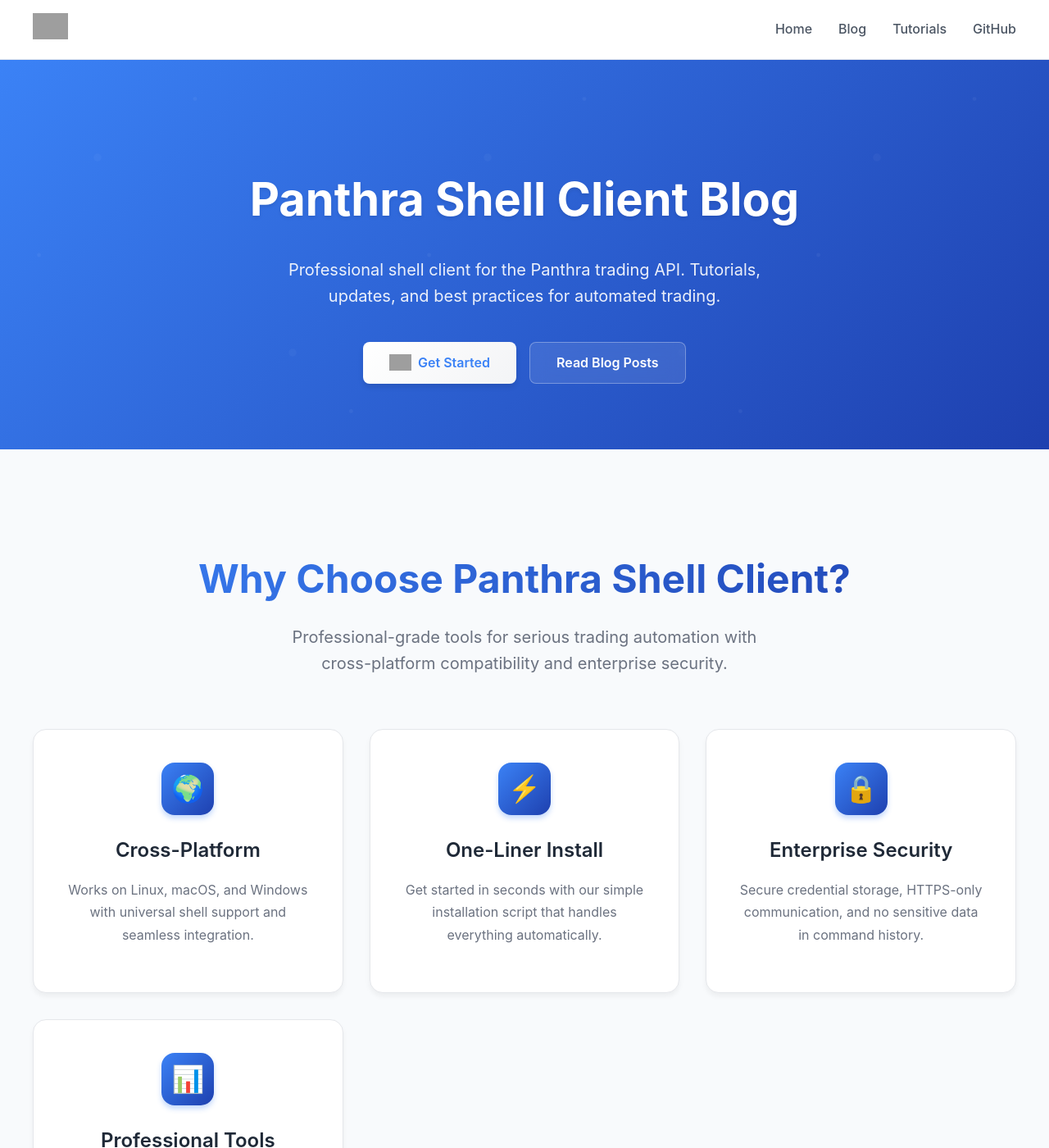
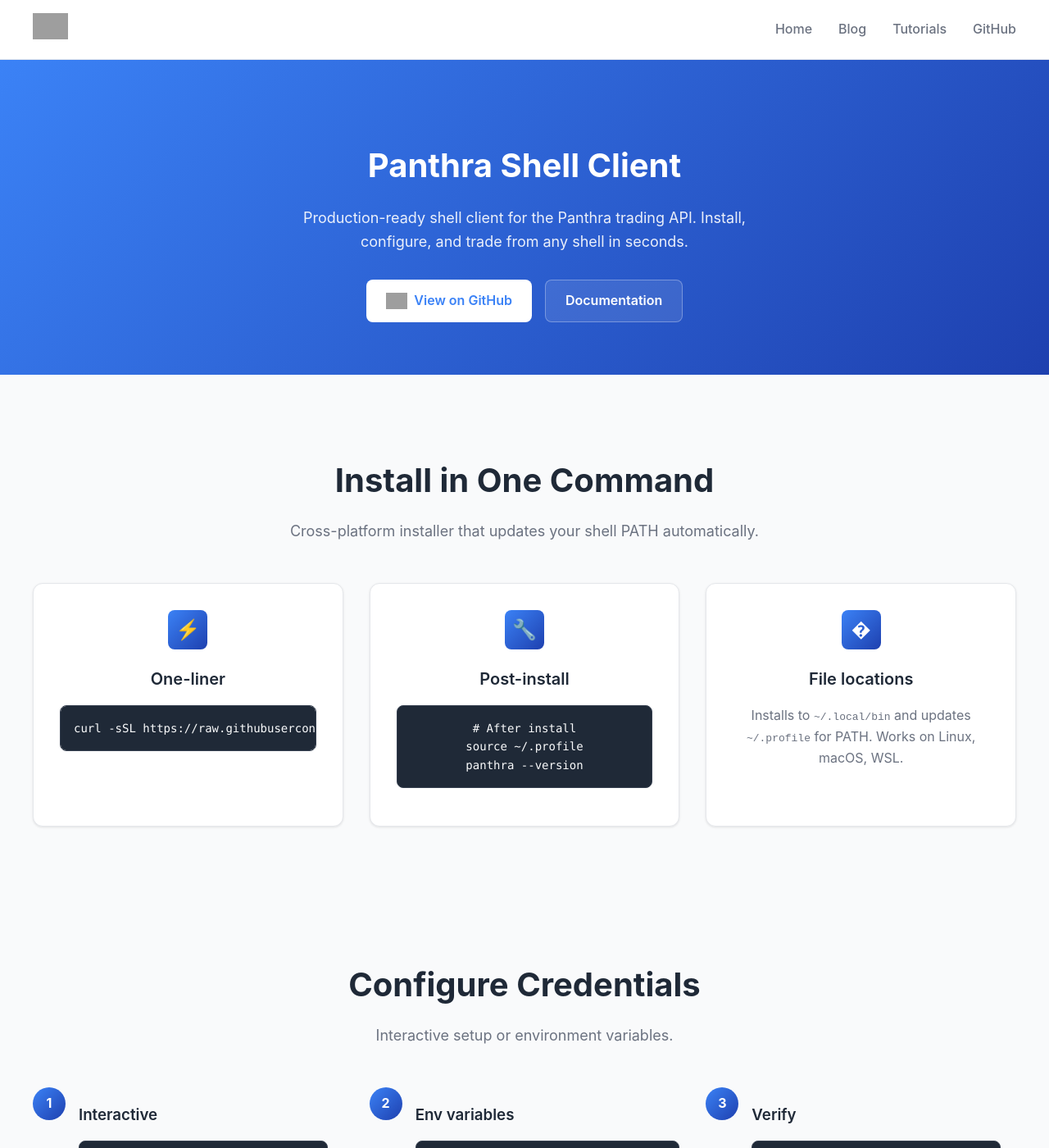
Before and after one commit to Panthra-ai/panthra-shell-client, a Jekyll site: the page built from docs/index.html, in a window 1280 px wide and 1400 px high. Shown: the whole window at 82% size. Built offline with Jekyll 4.4.1, drawn with Linux system fonts in a browser that asks for light colours; some of the changed text lies outside the part shown; grey boxes are pictures that could not be loaded.

Commit message:
Add professional.css and update layout links

```diff
--- a/docs/_layouts/default.html
+++ b/docs/_layouts/default.html
@@ -28,7 +28,7 @@
     <link rel="canonical" href="{{ site.url }}{{ site.baseurl }}{{ page.url }}">
 
     <!-- Professional CSS -->
-    <link rel="stylesheet" href="{{ '/assets/css/style.css' | relative_url }}">
+    <link rel="stylesheet" href="{{ '/assets/css/professional.css' | relative_url }}">
 
     <!-- Favicon -->
     <link rel="icon" type="image/x-icon" href="{{ '/assets/images/favicon.ico' | relative_url }}">
@@ -66,7 +66,7 @@
         <nav class="navigation">
             <div class="nav-container">
                 <a href="{{ site.baseurl }}/" class="logo">
-                    <img src="{{ '/assets/images/logo.png' | relative_url }}" alt="Panthra Logo">
+                    <img src="{{ '/assets/images/logo-light.png' | relative_url }}" alt="Panthra Logo">
                 </a>
                 <ul class="nav-links">
                     <li><a href="{{ site.baseurl }}/" class="nav-link">Home</a></li>
@@ -96,9 +96,9 @@
                 <div class="footer-section">
                     <h4>Resources</h4>
                     <ul>
-                        <li><a href="https://de.panthra.ai/documentation/clients-panthra-shell-client">Documentation</a></li>
-                        <li><a href="https://de.panthra.ai">Panthra Platform</a></li>
-                        <li><a href="https://de.panthra.ai/support">Support</a></li>
+                        <li><a href="https://dev.panthra.ai/documentation/clients-panthra-shell-client">Documentation</a></li>
+                        <li><a href="https://dev.panthra.ai">Panthra Platform</a></li>
+                        <li><a href="https://dev.panthra.ai/support">Support</a></li>
                     </ul>
                 </div>
                 <div class="footer-section">
--- /dev/null
+++ b/docs/assets/css/professional.css
@@ -0,0 +1,513 @@
+/* Simple Professional Design for Panthra Shell Client */
+
+/* Override GitHub styles */
+body {
+  font-family: -apple-system, BlinkMacSystemFont, 'Segoe UI', Roboto, sans-serif !important;
+  line-height: 1.6;
+  color: #1f2937 !important;
+  background-color: #ffffff !important;
+  margin: 0 !important;
+  padding: 0 !important;
+}
+
+/* Hide GitHub default content */
+.page-wrapper, .markdown-body {
+  max-width: none !important;
+  padding: 0 !important;
+  margin: 0 !important;
+  background: none !important;
+}
+
+/* Professional Navigation */
+.site-header {
+  background: #ffffff;
+  border-bottom: 1px solid #e5e7eb;
+  padding: 1rem 0;
+  position: sticky;
+  top: 0;
+  z-index: 100;
+}
+
+.nav-container {
+  max-width: 1200px;
+  margin: 0 auto;
+  padding: 0 2rem;
+  display: flex;
+  justify-content: space-between;
+  align-items: center;
+}
+
+.logo img {
+  height: 32px;
+  width: auto;
+}
+
+.nav-links {
+  display: flex;
+  list-style: none;
+  margin: 0;
+  padding: 0;
+  gap: 2rem;
+}
+
+.nav-link {
+  color: #6b7280;
+  text-decoration: none;
+  font-weight: 500;
+  transition: color 0.2s;
+}
+
+.nav-link:hover {
+  color: #3b82f6;
+}
+
+/* Hero Section */
+.hero-section {
+  background: linear-gradient(135deg, #3b82f6 0%, #1e40af 100%);
+  color: white;
+  padding: 4rem 0;
+  text-align: center;
+}
+
+.hero-content h1 {
+  font-size: 2.5rem;
+  font-weight: 700;
+  margin-bottom: 1rem;
+}
+
+.hero-description {
+  font-size: 1.125rem;
+  margin-bottom: 2rem;
+  opacity: 0.9;
+  max-width: 600px;
+  margin-left: auto;
+  margin-right: auto;
+}
+
+.hero-actions {
+  display: flex;
+  gap: 1rem;
+  justify-content: center;
+  flex-wrap: wrap;
+}
+
+.btn-primary {
+  background: #ffffff;
+  color: #3b82f6;
+  padding: 0.75rem 1.5rem;
+  border-radius: 0.5rem;
+  text-decoration: none;
+  font-weight: 600;
+  display: inline-flex;
+  align-items: center;
+  gap: 0.5rem;
+  transition: transform 0.2s;
+}
+
+.btn-primary:hover {
+  transform: translateY(-2px);
+}
+
+.btn-secondary {
+  background: rgba(255, 255, 255, 0.1);
+  color: white;
+  padding: 0.75rem 1.5rem;
+  border-radius: 0.5rem;
+  text-decoration: none;
+  font-weight: 600;
+  display: inline-flex;
+  align-items: center;
+  gap: 0.5rem;
+  border: 1px solid rgba(255, 255, 255, 0.3);
+  transition: transform 0.2s;
+}
+
+.btn-secondary:hover {
+  transform: translateY(-2px);
+  background: rgba(255, 255, 255, 0.2);
+}
+
+.btn-primary img, .btn-secondary img {
+  height: 20px;
+  width: auto;
+}
+
+/* Features Section */
+.features-section {
+  padding: 4rem 0;
+  background: #f9fafb;
+}
+
+.section-header {
+  text-align: center;
+  margin-bottom: 3rem;
+}
+
+.section-title {
+  font-size: 2.5rem;
+  font-weight: 700;
+  color: #1f2937;
+  margin-bottom: 1rem;
+}
+
+.section-subtitle {
+  font-size: 1.125rem;
+  color: #6b7280;
+  max-width: 600px;
+  margin: 0 auto;
+}
+
+.features-grid {
+  display: grid;
+  grid-template-columns: repeat(auto-fit, minmax(300px, 1fr));
+  gap: 2rem;
+  max-width: 1200px;
+  margin: 0 auto;
+  padding: 0 2rem;
+}
+
+.feature-card {
+  background: white;
+  padding: 2rem;
+  border-radius: 0.75rem;
+  text-align: center;
+  box-shadow: 0 1px 3px rgba(0, 0, 0, 0.1);
+  border: 1px solid #e5e7eb;
+  transition: transform 0.2s, box-shadow 0.2s;
+}
+
+.feature-card:hover {
+  transform: translateY(-4px);
+  box-shadow: 0 8px 25px rgba(0, 0, 0, 0.1);
+}
+
+.feature-icon {
+  width: 3rem;
+  height: 3rem;
+  background: linear-gradient(135deg, #3b82f6 0%, #1e40af 100%);
+  border-radius: 0.5rem;
+  display: flex;
+  align-items: center;
+  justify-content: center;
+  color: #ffffff;
+  font-size: 1.5rem;
+  margin: 0 auto 1rem;
+}
+
+.feature-card h3 {
+  font-size: 1.25rem;
+  font-weight: 600;
+  margin-bottom: 1rem;
+  color: #1f2937;
+}
+
+.feature-card p {
+  color: #6b7280;
+}
+
+/* Blog Section */
+.latest-posts-section {
+  padding: 4rem 0;
+}
+
+.posts-grid {
+  display: grid;
+  grid-template-columns: repeat(auto-fit, minmax(350px, 1fr));
+  gap: 2rem;
+  max-width: 1200px;
+  margin: 0 auto;
+  padding: 0 2rem;
+}
+
+.blog-card {
+  background: white;
+  border-radius: 0.75rem;
+  overflow: hidden;
+  box-shadow: 0 1px 3px rgba(0, 0, 0, 0.1);
+  border: 1px solid #e5e7eb;
+  transition: transform 0.2s, box-shadow 0.2s;
+}
+
+.blog-card:hover {
+  transform: translateY(-4px);
+  box-shadow: 0 8px 25px rgba(0, 0, 0, 0.1);
+}
+
+.blog-card-image {
+  height: 200px;
+  background: linear-gradient(135deg, #3b82f6 0%, #1e40af 100%);
+  position: relative;
+  overflow: hidden;
+}
+
+.blog-card-content {
+  padding: 1.5rem;
+}
+
+.post-meta {
+  display: flex;
+  align-items: center;
+  gap: 1rem;
+  margin-bottom: 1rem;
+  font-size: 0.875rem;
+  color: #6b7280;
+}
+
+.post-category {
+  background: #3b82f6;
+  color: white;
+  padding: 0.25rem 0.75rem;
+  border-radius: 9999px;
+  font-size: 0.75rem;
+  font-weight: 600;
+}
+
+.blog-card h3 {
+  margin-bottom: 1rem;
+}
+
+.blog-card h3 a {
+  color: #1f2937;
+  text-decoration: none;
+  font-weight: 600;
+  font-size: 1.125rem;
+  transition: color 0.2s;
+}
+
+.blog-card h3 a:hover {
+  color: #3b82f6;
+}
+
+.blog-card p {
+  color: #6b7280;
+  margin-bottom: 1rem;
+}
+
+.read-more {
+  color: #3b82f6;
+  text-decoration: none;
+  font-weight: 600;
+  transition: color 0.2s;
+}
+
+.read-more:hover {
+  color: #1e40af;
+}
+
+/* Quick Start Section */
+.quick-start-section {
+  padding: 4rem 0;
+  background: #f9fafb;
+}
+
+.quick-steps {
+  display: grid;
+  grid-template-columns: repeat(auto-fit, minmax(300px, 1fr));
+  gap: 2rem;
+  max-width: 1200px;
+  margin: 0 auto;
+  padding: 0 2rem;
+}
+
+.step {
+  display: flex;
+  gap: 1rem;
+  align-items: flex-start;
+}
+
+.step-number {
+  background: linear-gradient(135deg, #3b82f6 0%, #1e40af 100%);
+  color: white;
+  width: 2.5rem;
+  height: 2.5rem;
+  border-radius: 50%;
+  display: flex;
+  align-items: center;
+  justify-content: center;
+  font-weight: 700;
+  flex-shrink: 0;
+}
+
+.step-content h3 {
+  margin-bottom: 1rem;
+  color: #1f2937;
+  font-weight: 600;
+}
+
+.code-block {
+  background: #1f2937;
+  color: #f9fafb;
+  padding: 1rem;
+  border-radius: 0.5rem;
+  font-family: 'Monaco', 'Menlo', 'Ubuntu Mono', monospace;
+  font-size: 0.875rem;
+  overflow-x: auto;
+  border: 1px solid #374151;
+}
+
+/* Resources Section */
+.resources-section {
+  padding: 4rem 0;
+}
+
+.resources-grid {
+  display: grid;
+  grid-template-columns: repeat(auto-fit, minmax(250px, 1fr));
+  gap: 2rem;
+  max-width: 1200px;
+  margin: 0 auto;
+  padding: 0 2rem;
+}
+
+.resource-card {
+  background: white;
+  padding: 2rem;
+  border-radius: 0.75rem;
+  text-align: center;
+  box-shadow: 0 1px 3px rgba(0, 0, 0, 0.1);
+  border: 1px solid #e5e7eb;
+  transition: transform 0.2s, box-shadow 0.2s;
+}
+
+.resource-card:hover {
+  transform: translateY(-4px);
+  box-shadow: 0 8px 25px rgba(0, 0, 0, 0.1);
+}
+
+.resource-card h3 {
+  margin-bottom: 1rem;
+  color: #1f2937;
+  font-weight: 600;
+}
+
+.resource-card p {
+  color: #6b7280;
+  margin-bottom: 1.5rem;
+}
+
+.resource-link {
+  color: #3b82f6;
+  text-decoration: none;
+  font-weight: 600;
+  transition: color 0.2s;
+}
+
+.resource-link:hover {
+  color: #1e40af;
+}
+
+/* Footer */
+.site-footer {
+  background: #1f2937;
+  color: white;
+  padding: 3rem 0 2rem;
+}
+
+.footer-container {
+  max-width: 1200px;
+  margin: 0 auto;
+  padding: 0 2rem;
+}
+
+.footer-sections {
+  display: grid;
+  grid-template-columns: repeat(auto-fit, minmax(250px, 1fr));
+  gap: 2rem;
+  margin-bottom: 2rem;
+}
+
+.footer-section h4 {
+  margin-bottom: 1rem;
+  color: white;
+  font-weight: 600;
+}
+
+.footer-section ul {
+  list-style: none;
+  padding: 0;
+  margin: 0;
+}
+
+.footer-section ul li {
+  margin-bottom: 0.5rem;
+}
+
+.footer-section a {
+  color: rgba(255, 255, 255, 0.7);
+  text-decoration: none;
+  transition: color 0.2s;
+}
+
+.footer-section a:hover {
+  color: white;
+}
+
+.github-link {
+  display: inline-flex;
+  align-items: center;
+  gap: 0.5rem;
+  color: white;
+  text-decoration: none;
+  padding: 0.75rem 1rem;
+  border-radius: 0.5rem;
+  background: rgba(255, 255, 255, 0.1);
+  border: 1px solid rgba(255, 255, 255, 0.2);
+  transition: background-color 0.2s;
+}
+
+.github-link:hover {
+  background: rgba(255, 255, 255, 0.2);
+}
+
+.github-link img {
+  height: 20px;
+  width: auto;
+}
+
+.footer-bottom {
+  border-top: 1px solid rgba(255, 255, 255, 0.1);
+  padding-top: 2rem;
+  text-align: center;
+  color: rgba(255, 255, 255, 0.6);
+}
+
+/* Responsive Design */
+@media (max-width: 768px) {
+  .hero-content h1 {
+    font-size: 2rem;
+  }
+
+  .hero-description {
+    font-size: 1rem;
+  }
+
+  .section-title {
+    font-size: 2rem;
+  }
+
+  .features-grid,
+  .posts-grid {
+    grid-template-columns: 1fr;
+  }
+
+  .nav-links {
+    flex-direction: column;
+    gap: 1rem;
+  }
+
+  .nav-container {
+    flex-direction: column;
+    gap: 1rem;
+  }
+
+  .hero-section {
+    padding: 2rem 0;
+  }
+
+  .features-section,
+  .latest-posts-section,
+  .quick-start-section,
+  .resources-section {
+    padding: 2rem 0;
+  }
+}
--- a/docs/index.html
+++ b/docs/index.html
@@ -8,153 +8,147 @@
 
 <section class="hero-section">
     <div class="hero-content">
-        <h1>Panthra Shell Client Blog</h1>
+        <h1>Panthra Shell Client</h1>
         <p class="hero-description">
-            Professional shell client for the Panthra trading API.
-            Tutorials, updates, and best practices for automated trading.
+            Production-ready shell client for the Panthra trading API. Install, configure, and trade from any shell in seconds.
         </p>
         <div class="hero-actions">
             <a href="https://github.com/Panthra-ai/panthra-shell-client" class="btn-primary">
                 <img src="{{ '/assets/images/github-icon.svg' | relative_url }}" alt="GitHub">
-                Get Started
+                View on GitHub
             </a>
-            <a href="{{ '/blog/' | relative_url }}" class="btn-secondary">
-                Read Blog Posts
+            <a href="https://dev.panthra.ai/documentation/clients-panthra-shell-client" class="btn-secondary">
+                Documentation
             </a>
         </div>
     </div>
 </section>
 
 <section class="features-section">
-    <div class="container">
     <div class="section-header">
-            <h2 class="section-title">Why Choose Panthra Shell Client?</h2>
-            <p class="section-subtitle">
-                Professional-grade tools for serious trading automation with cross-platform compatibility and enterprise security.
-            </p>
+        <h2 class="section-title">Install in One Command</h2>
+        <p class="section-subtitle">Cross-platform installer that updates your shell PATH automatically.</p>
     </div>
     <div class="features-grid">
         <div class="feature-card">
-                <div class="feature-icon">🌍</div>
-                <h3>Cross-Platform</h3>
-                <p>Works on Linux, macOS, and Windows with universal shell support and seamless integration.</p>
+            <div class="feature-icon">⚡</div>
+            <h3>One-liner</h3>
+            <pre class="code-block">curl -sSL https://raw.githubusercontent.com/Panthra-ai/panthra-shell-client/main/install-remote.sh | bash</pre>
         </div>
         <div class="feature-card">
-                <div class="feature-icon">⚡</div>
-                <h3>One-Liner Install</h3>
-                <p>Get started in seconds with our simple installation script that handles everything automatically.</p>
+            <div class="feature-icon">🔧</div>
+            <h3>Post-install</h3>
+            <pre class="code-block"># After install
+source ~/.profile
+panthra --version</pre>
         </div>
         <div class="feature-card">
-                <div class="feature-icon">🔒</div>
-                <h3>Enterprise Security</h3>
-                <p>Secure credential storage, HTTPS-only communication, and no sensitive data in command history.</p>
+            <div class="feature-icon">�️</div>
+            <h3>File locations</h3>
+            <p>Installs to <code class="inline-code">~/.local/bin</code> and updates <code class="inline-code">~/.profile</code> for PATH. Works on Linux, macOS, WSL.</p>
         </div>
-            <div class="feature-card">
-                <div class="feature-icon">📊</div>
-                <h3>Professional Tools</h3>
-                <p>Production-ready trading tools with real-time order management and position tracking.</p>
+    </div>
+</section>
+
+<section class="quick-start-section">
+    <div class="section-header">
+        <h2 class="section-title">Configure Credentials</h2>
+        <p class="section-subtitle">Interactive setup or environment variables.</p>
+    </div>
+    <div class="quick-steps">
+        <div class="step">
+            <div class="step-number">1</div>
+            <div class="step-content">
+                <h3>Interactive</h3>
+                <div class="code-block">panthra configure
+panthra config</div>
+            </div>
+        </div>
+        <div class="step">
+            <div class="step-number">2</div>
+            <div class="step-content">
+                <h3>Env variables</h3>
+                <div class="code-block">export PANTHRA_API_KEY="your-api-key"
+export PANTHRA_API_SECRET="your-api-secret"
+export PANTHRA_BASE_URL="https://dev-api.panthra.ai/client-api-service/api/v1"</div>
+            </div>
+        </div>
+        <div class="step">
+            <div class="step-number">3</div>
+            <div class="step-content">
+                <h3>Verify</h3>
+                <div class="code-block">panthra --version
+panthra config</div>
             </div>
         </div>
     </div>
 </section>
 
 <section class="latest-posts-section">
-    <div class="container">
     <div class="section-header">
-            <h2 class="section-title">Latest Blog Posts</h2>
-            <p class="section-subtitle">
-                Stay updated with the latest features, tutorials, and best practices for automated trading.
-            </p>
+        <h2 class="section-title">Usage Examples</h2>
+        <p class="section-subtitle">Common trading commands for orders and positions.</p>
     </div>
-        <div class="posts-grid">
-            {% for post in site.posts limit:3 %}
-            <article class="blog-card">
-                <div class="blog-card-image"></div>
-                <div class="blog-card-content">
-                    <div class="post-meta">
-                        <time datetime="{{ post.date | date_to_xmlschema }}">{{ post.date | date: "%B %d, %Y" }}</time>
-                        {% if post.categories %}
-                        <span class="post-category">{{ post.categories | first }}</span>
-                        {% endif %}
+    <div class="features-grid">
+        <div class="feature-card">
+            <div class="feature-icon">🛒</div>
+            <h3>Orders</h3>
+            <div class="code-block"># List orders
+panthra orders list
+
+# Create market order
+panthra orders create --symbol TSLA --side BUY --quantity 1 --type MARKET
+
+# Cancel an order
+panthra orders cancel --order-id 12345</div>
         </div>
-                    <h3><a href="{{ post.url | relative_url }}">{{ post.title }}</a></h3>
-                    <p>{{ post.description }}</p>
-                    <a href="{{ post.url | relative_url }}" class="read-more">Read More →</a>
+        <div class="feature-card">
+            <div class="feature-icon">📈</div>
+            <h3>Positions</h3>
+            <div class="code-block"># Open positions
+panthra positions open
+
+# All positions
+panthra positions list
+
+# Position details
+panthra positions get --position-id pos_12345</div>
         </div>
-            </article>
-            {% endfor %}
-        </div>
-        <div class="view-all-posts">
-            <a href="{{ '/blog/' | relative_url }}" class="btn-secondary">View All Posts</a>
-        </div>
-    </div>
-</section>
-
-<section class="quick-start-section">
-    <div class="container">
-        <div class="section-header">
-            <h2 class="section-title">Quick Start Guide</h2>
-            <p class="section-subtitle">
-                Get up and running with Panthra Shell Client in just three simple steps.
-            </p>
-        </div>
-        <div class="quick-steps">
-            <div class="step">
-                <div class="step-number">1</div>
-                <div class="step-content">
-                    <h3>Install</h3>
-                    <pre><code>curl -sSL https://raw.githubusercontent.com/Panthra-ai/panthra-shell-client/main/install-remote.sh | bash</code></pre>
-                </div>
-            </div>
-            <div class="step">
-                <div class="step-number">2</div>
-                <div class="step-content">
-                    <h3>Configure</h3>
-                    <pre><code>source ~/.profile
-panthra configure</code></pre>
-                </div>
-            </div>
-            <div class="step">
-                <div class="step-number">3</div>
-                <div class="step-content">
-                    <h3>Start Trading</h3>
-                    <pre><code>panthra orders list
-panthra positions open</code></pre>
-                </div>
-            </div>
+        <div class="feature-card">
+            <div class="feature-icon">✅</div>
+            <h3>Verify</h3>
+            <div class="code-block">source ~/.profile
+panthra --version
+which panthra</div>
         </div>
     </div>
 </section>
 
 <section class="resources-section">
-    <div class="container">
     <div class="section-header">
-            <h2 class="section-title">Resources & Links</h2>
-            <p class="section-subtitle">
-                Everything you need to get the most out of Panthra Shell Client.
-            </p>
+        <h2 class="section-title">Resources</h2>
+        <p class="section-subtitle">Everything you need to run the Panthra Shell Client.</p>
     </div>
     <div class="resources-grid">
         <div class="resource-card">
             <h3>📖 Documentation</h3>
-                <p>Complete API reference and usage examples for advanced trading automation.</p>
-                <a href="https://de.panthra.ai/documentation/clients-panthra-shell-client" class="resource-link">View Docs →</a>
-            </div>
-            <div class="resource-card">
-                <h3>🌐 Panthra Platform</h3>
-                <p>Advanced trading platform with real-time analytics and professional tools.</p>
-                <a href="https://de.panthra.ai" class="resource-link">Visit Platform →</a>
+            <p>Complete API reference and usage examples.</p>
+            <a href="https://dev.panthra.ai/documentation/clients-panthra-shell-client" class="resource-link">View Docs →</a>
         </div>
         <div class="resource-card">
             <h3>💻 GitHub</h3>
-                <p>Source code, issues, and contributions from our active developer community.</p>
-                <a href="https://github.com/Panthra-ai/panthra-shell-client" class="resource-link">View on GitHub →</a>
+            <p>Source, issues, and contributions.</p>
+            <a href="https://github.com/Panthra-ai/panthra-shell-client" class="resource-link">GitHub →</a>
+        </div>
+        <div class="resource-card">
+            <h3>🌐 Platform</h3>
+            <p>Panthra trading platform.</p>
+            <a href="https://dev.panthra.ai" class="resource-link">Visit →</a>
         </div>
         <div class="resource-card">
             <h3>📧 Support</h3>
-                <p>Get help from our expert support team and connect with other traders.</p>
-                <a href="https://de.panthra.ai/support" class="resource-link">Contact Support →</a>
-            </div>
+            <p>Help from our team.</p>
+            <a href="https://dev.panthra.ai/support" class="resource-link">Support →</a>
         </div>
     </div>
 </section>
```
Lines whose indentation alone changed are shown as unchanged.
